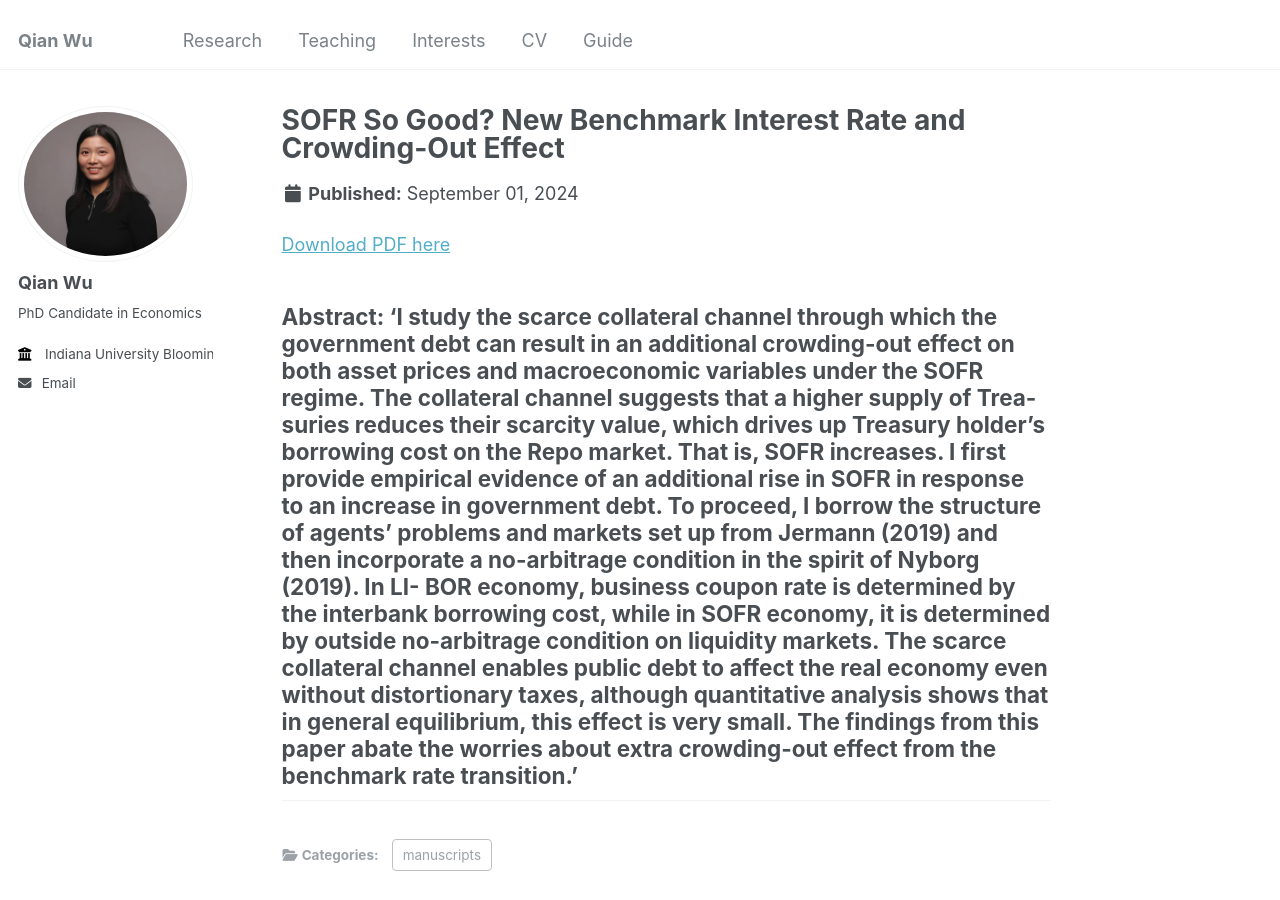
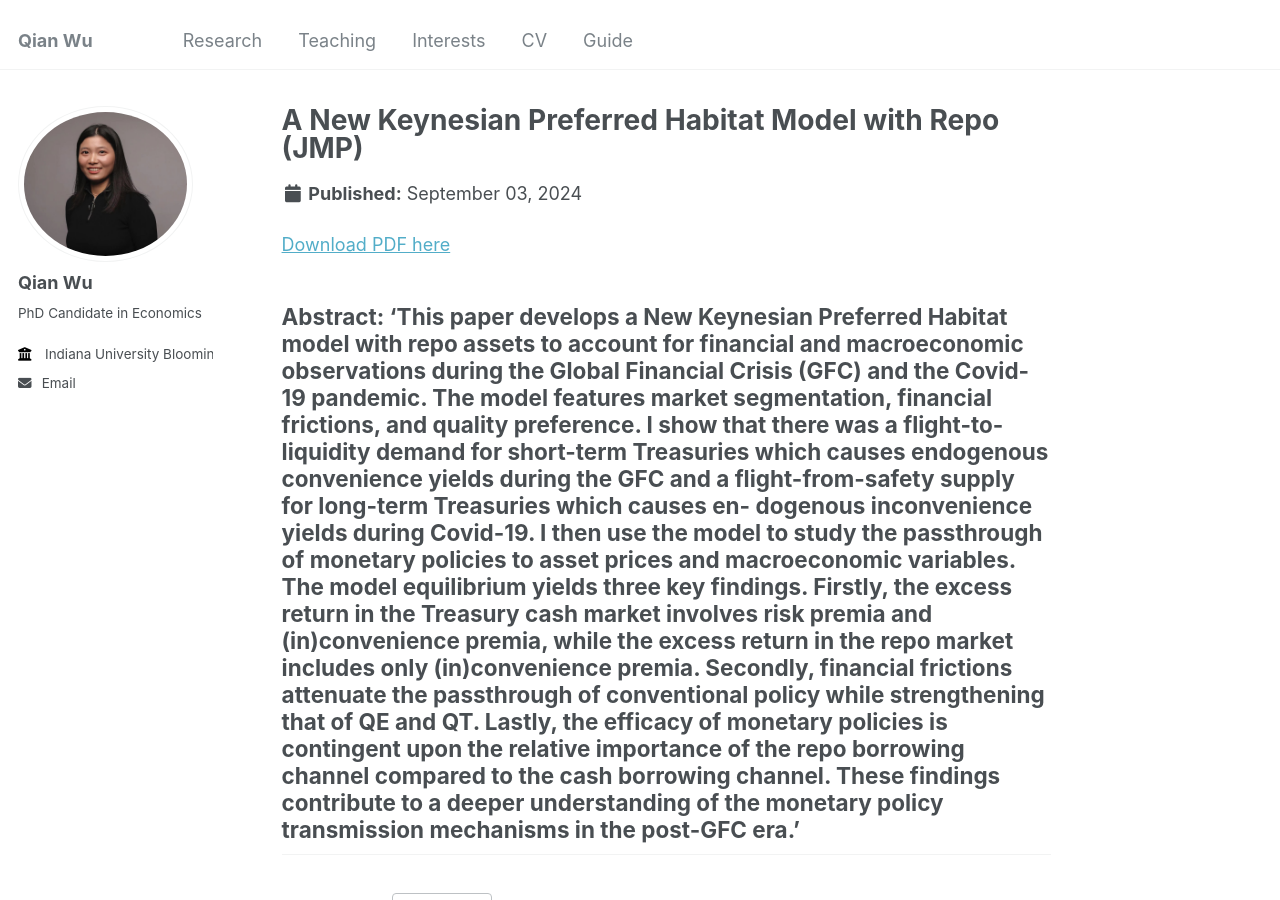
Before and after one commit to qianwu-ef/qianwu-ef.github.io, a Jekyll site: the page built from _research/SOFR So Good? New Benchmark Interest Rate and Crowding-Out Effect.md, in a window 1280 px wide and 900 px high. Built offline with Jekyll 4.4.1, drawn with Linux system fonts in a browser that asks for light colours.

Commit message:
Update SOFR So Good? New Benchmark Interest Rate and Crowding-Out Effect.md

```diff
--- a/_research/SOFR So Good? New Benchmark Interest Rate and Crowding-Out Effect.md
+++ b/_research/SOFR So Good? New Benchmark Interest Rate and Crowding-Out Effect.md
@@ -1,13 +1,13 @@
 ---
-title: "SOFR So Good? New Benchmark Interest Rate and Crowding-Out Effect"
+title: "A New Keynesian Preferred Habitat Model with Repo (JMP)"
 collection: research
 category: manuscripts
-permalink: /research/SOFR So Good? New Benchmark Interest Rate and Crowding-Out Effect
-excerpt: 'I study the scarce collateral channel through which the government debt can result in an additional crowding-out effect on both asset prices and macroeconomic variables under the SOFR regime. The collateral channel suggests that a higher supply of Trea- suries reduces their scarcity value, which drives up Treasury holder’s borrowing cost on the Repo market. That is, SOFR increases. I first provide empirical evidence of an additional rise in SOFR in response to an increase in government debt. To proceed, I borrow the structure of agents’ problems and markets set up from Jermann (2019) and then incorporate a no-arbitrage condition in the spirit of Nyborg (2019). In LI- BOR economy, business coupon rate is determined by the interbank borrowing cost, while in SOFR economy, it is determined by outside no-arbitrage condition on liquidity markets. The scarce collateral channel enables public debt to affect the real economy even without distortionary taxes, although quantitative analysis shows that in general equilibrium, this effect is very small. The findings from this paper abate the worries about extra crowding-out effect from the benchmark rate transition.'
-date: 2024-09-01
+permalink: /research/A New Keynesian Preferred Habitat Model with Repo
+excerpt: 'This paper develops a New Keynesian Preferred Habitat model with repo assets to account for financial and macroeconomic observations during the Global Financial Crisis (GFC) and the Covid-19 pandemic. The model features market segmentation, financial frictions, and quality preference. I show that there was a flight-to-liquidity demand for short-term Treasuries which causes endogenous convenience yields during the GFC and a flight-from-safety supply for long-term Treasuries which causes en- dogenous inconvenience yields during Covid-19. I then use the model to study the passthrough of monetary policies to asset prices and macroeconomic variables. The model equilibrium yields three key findings. Firstly, the excess return in the Treasury cash market involves risk premia and (in)convenience premia, while the excess return in the repo market includes only (in)convenience premia. Secondly, financial frictions attenuate the passthrough of conventional policy while strengthening that of QE and QT. Lastly, the efficacy of monetary policies is contingent upon the relative importance of the repo borrowing channel compared to the cash borrowing channel. These findings contribute to a deeper understanding of the monetary policy transmission mechanisms in the post-GFC era.'
+date: 2024-09-03
 ---
 
-<a href='https://indiana-my.sharepoint.com/:b:/g/personal/qwu2_iu_edu/EeyLXofaX9pMse8VfbykgZQBrfTO5GlmF3BteQmAY-72Mg?e=FbVhs9'>Download PDF here</a>
+<a href='https://indiana-my.sharepoint.com/:b:/g/personal/qwu2_iu_edu/Eb05CWKMTdFGrJJmYt8vXKcBX_M6dUxSABkhvnJXu4uAnQ?e=dIOCc5'>Download PDF here</a>
 
-Abstract: 'I study the scarce collateral channel through which the government debt can result in an additional crowding-out effect on both asset prices and macroeconomic variables under the SOFR regime. The collateral channel suggests that a higher supply of Trea- suries reduces their scarcity value, which drives up Treasury holder’s borrowing cost on the Repo market. That is, SOFR increases. I first provide empirical evidence of an additional rise in SOFR in response to an increase in government debt. To proceed, I borrow the structure of agents’ problems and markets set up from Jermann (2019) and then incorporate a no-arbitrage condition in the spirit of Nyborg (2019). In LI- BOR economy, business coupon rate is determined by the interbank borrowing cost, while in SOFR economy, it is determined by outside no-arbitrage condition on liquidity markets. The scarce collateral channel enables public debt to affect the real economy even without distortionary taxes, although quantitative analysis shows that in general equilibrium, this effect is very small. The findings from this paper abate the worries about extra crowding-out effect from the benchmark rate transition.'
+Abstract: 'This paper develops a New Keynesian Preferred Habitat model with repo assets to account for financial and macroeconomic observations during the Global Financial Crisis (GFC) and the Covid-19 pandemic. The model features market segmentation, financial frictions, and quality preference. I show that there was a flight-to-liquidity demand for short-term Treasuries which causes endogenous convenience yields during the GFC and a flight-from-safety supply for long-term Treasuries which causes en- dogenous inconvenience yields during Covid-19. I then use the model to study the passthrough of monetary policies to asset prices and macroeconomic variables. The model equilibrium yields three key findings. Firstly, the excess return in the Treasury cash market involves risk premia and (in)convenience premia, while the excess return in the repo market includes only (in)convenience premia. Secondly, financial frictions attenuate the passthrough of conventional policy while strengthening that of QE and QT. Lastly, the efficacy of monetary policies is contingent upon the relative importance of the repo borrowing channel compared to the cash borrowing channel. These findings contribute to a deeper understanding of the monetary policy transmission mechanisms in the post-GFC era.'
 ---
```
